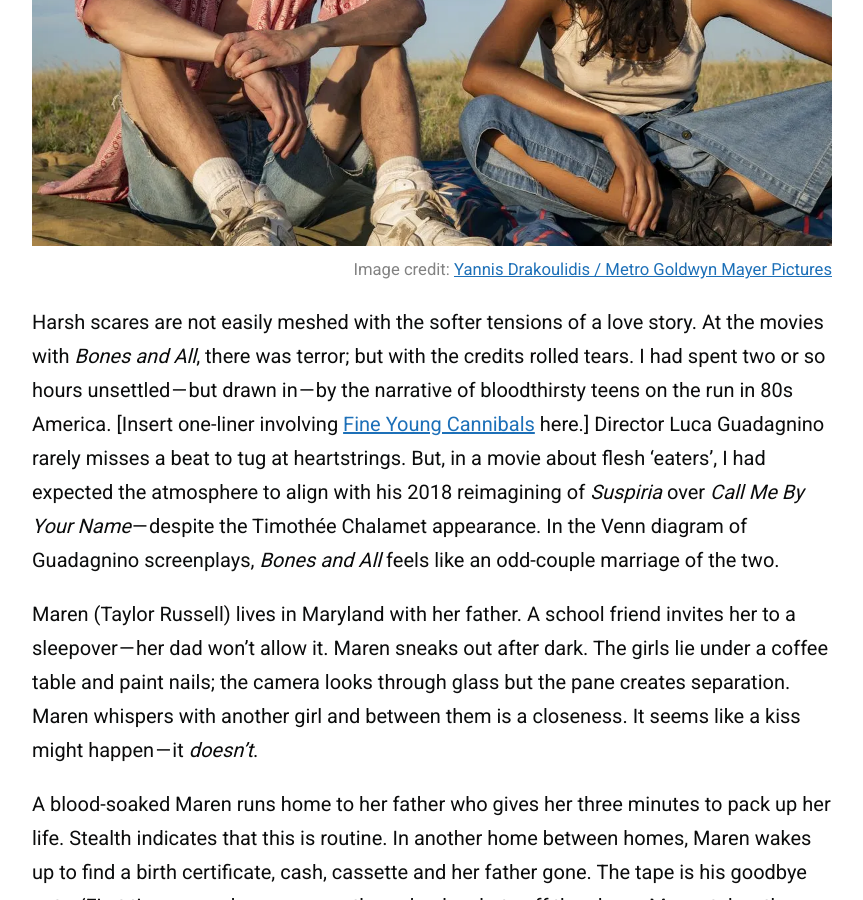
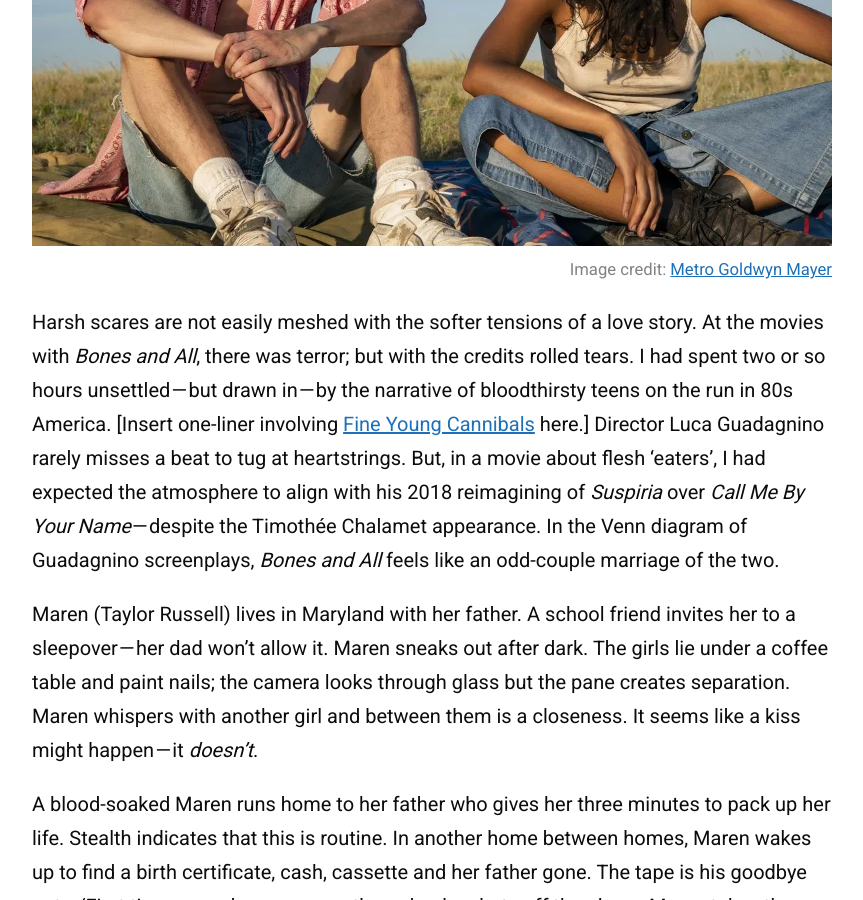
Before and after one commit to zoeurl/zoedowney.github.io, a Jekyll site: the page built from _posts/2023-08-07-bones-and-all.md, in a window 1280 px wide and 900 px high, scrolled down 569 px. Shown: the whole window, without its empty margins (208-1071 px from the left). Built offline with Jekyll 4.4.1, drawn with Linux system fonts in a browser that asks for light colours.

Commit message:
Update 2023-08-07-bones-and-all.md

```diff
--- a/_posts/2023-08-07-bones-and-all.md
+++ b/_posts/2023-08-07-bones-and-all.md
@@ -4,7 +4,7 @@
 director: Luca Guadagnino
 year: 2022
 image: /assets/images/bones-and-all.webp
-image-credit: <a href="https://www.elle.com/culture/movies-tv/a42045495/bones-and-all-review/">Yannis Drakoulidis / Metro Goldwyn Mayer Pictures</a>
+image-credit: <a href="https://www.elle.com/culture/movies-tv/a42045495/bones-and-all-review/">Metro Goldwyn Mayer</a>
 image-alt-text: "From left to right: Timothée Chalamet as Lee and Taylor Russell as Maren sitting in a vast field under a bright, blue sky"
 ---
 
```
